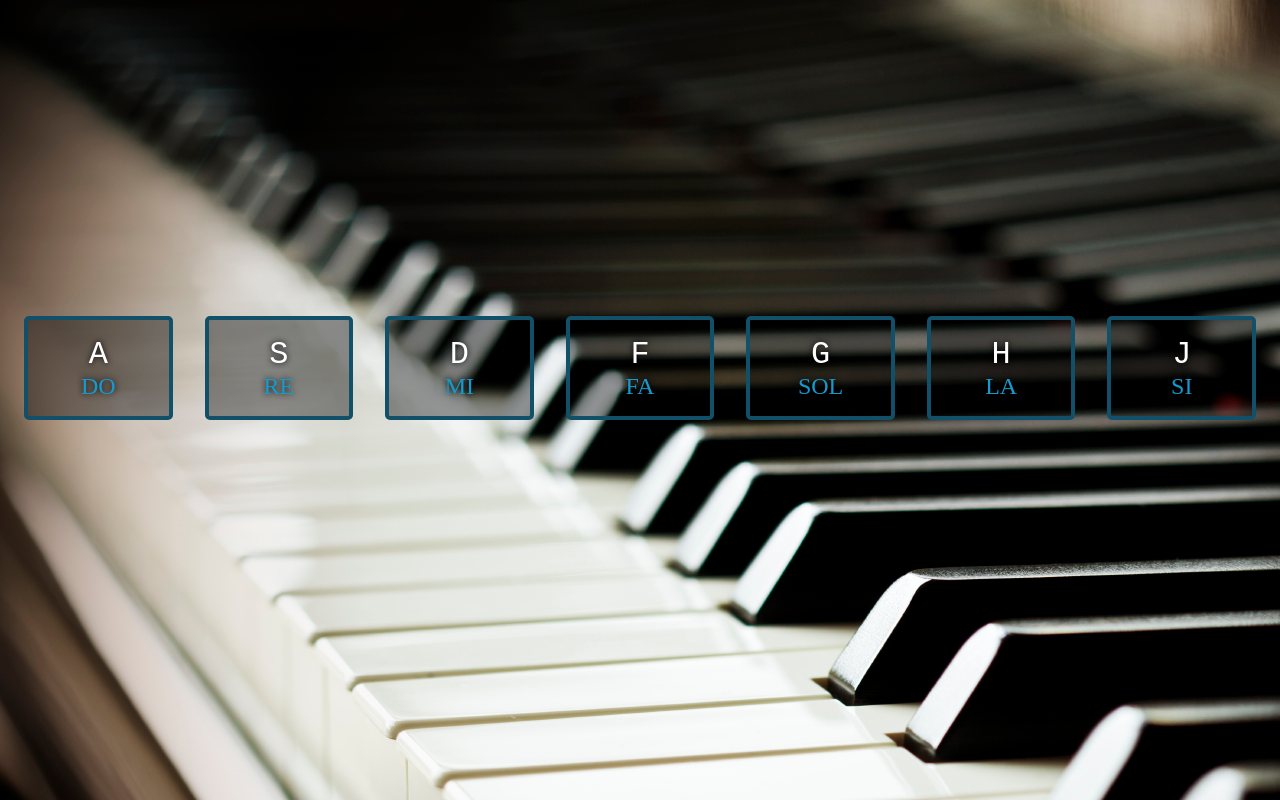
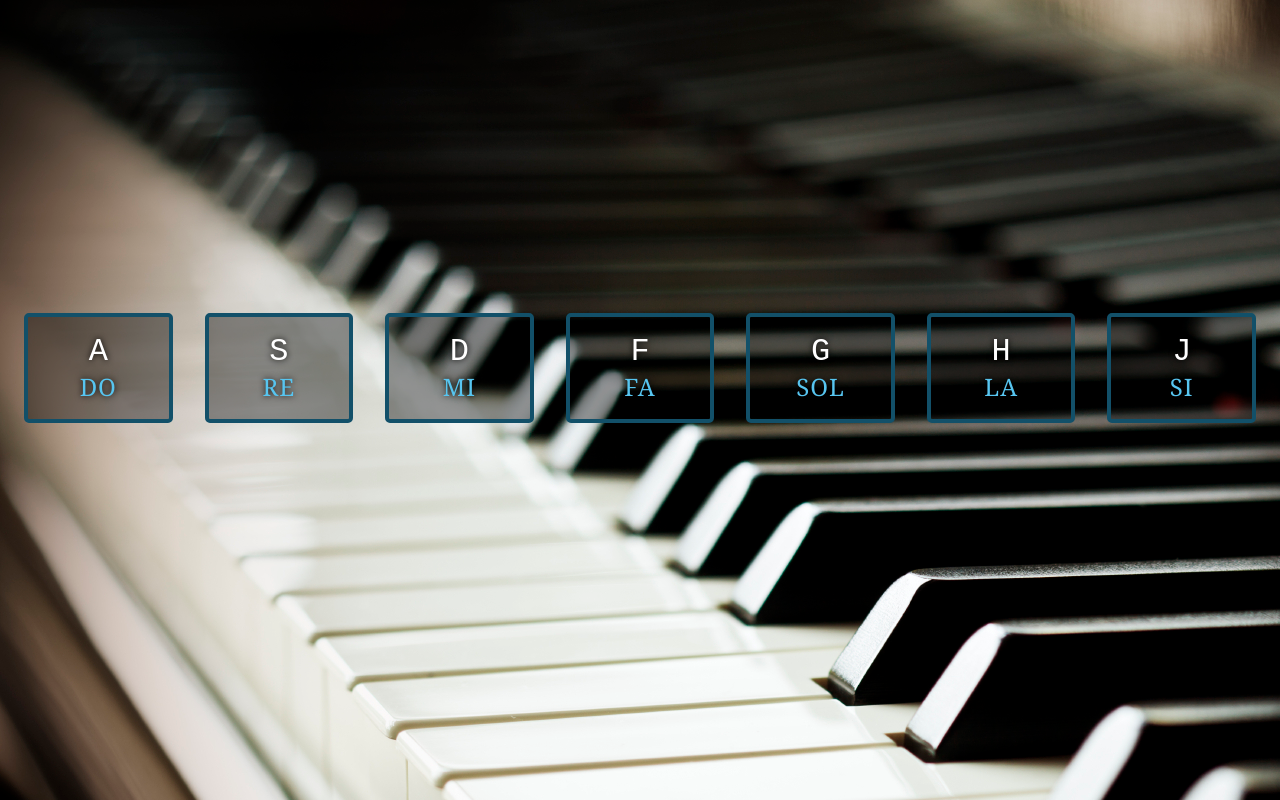
Before and after one commit to primitz/30daysOfJS, a plain HTML site: page 01/index.html in a window 1280 px wide. Drawn offline with Linux system fonts and the light colour scheme.

Commit message:
altered color (font-color from key)

```diff
--- a/01/style.css
+++ b/01/style.css
@@ -33,7 +33,7 @@ kbd{
 .sound{
     font-size: 1.2rem, bold;
     text-transform: uppercase;
-    font-family: Cambria, Cochin, Georgia, Times, 'Times New Roman', serif
+    font-family: Cambria, Cochin, Georgia, Times, 'Times New Roman', serif;
     letter-spacing: 1px;
-    color: #169ace;
+    color: #57c5f0;
 }
```
